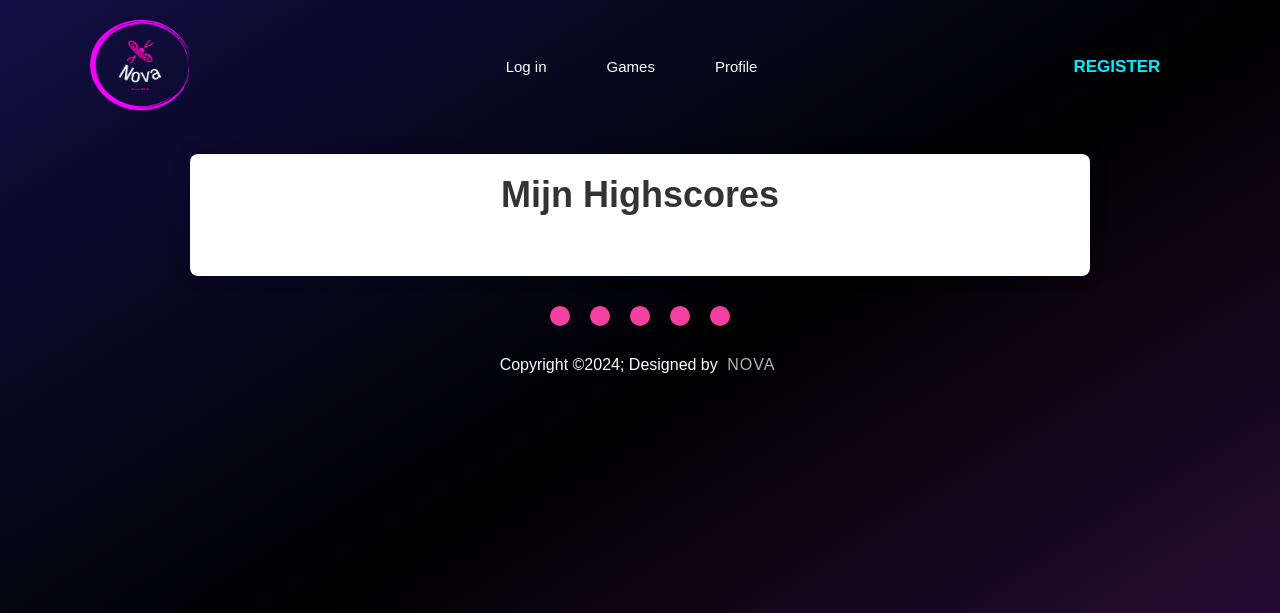
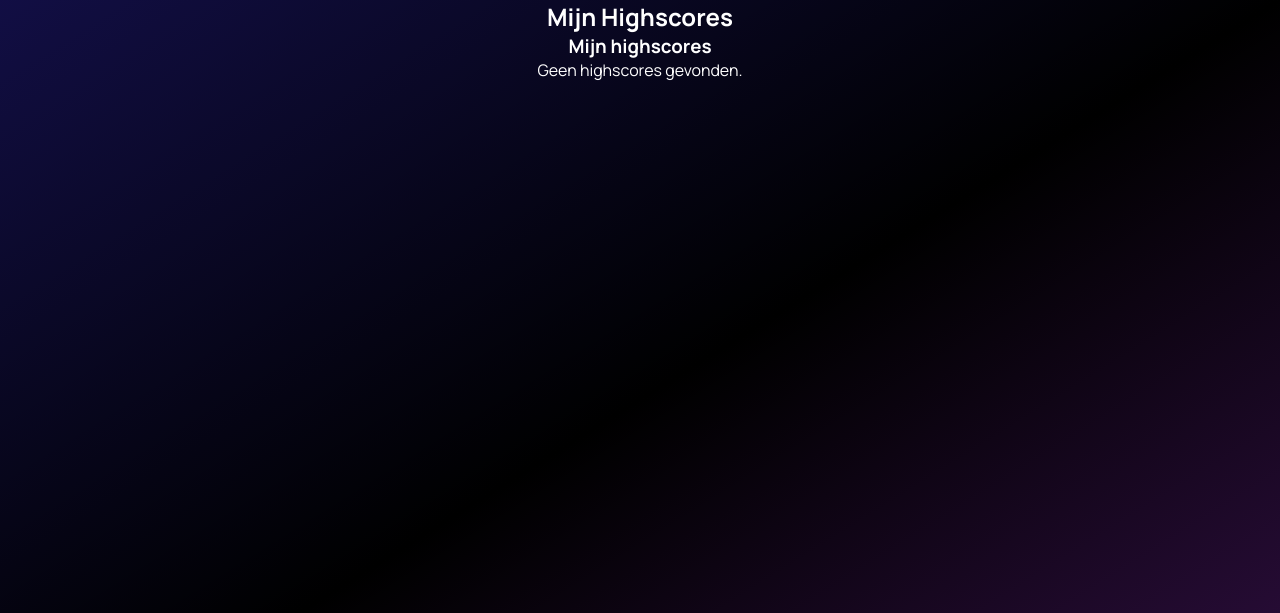
Before and after one commit to PixelPlayGroundSWDklasD/groep4-Almir-Arda-Muhammed, a PHP site: page /highscores.php in a window 1280 px wide. Shown: the top 613 px of the page. Run offline with PHP 8.4, Linux system fonts and the light colour scheme; data that the repository does not hold is empty.

Commit message:
highscores pagina
pagina om jou highscores te zien

```diff
--- a/highscores.php
+++ b/highscores.php
@@ -1,88 +1,61 @@
+<?php
+include 'lib/connection.php';
+
+// Placeholder voor sessie start
+// session_start();
+
+// Simulatie van ingelogde gebruiker (vervang dit door daadwerkelijke sessiecontrole)
+$user_id = 1; // Vervang dit door $_SESSION['user_id'] wanneer sessie actief is
+
+$sql = "SELECT highscore
+        FROM Highscores
+        WHERE gebruiker_id = $user_id
+        ORDER BY highscore DESC
+        LIMIT 5";
+
+$result = mysqli_query($conn, $sql);
+
+if (mysqli_num_rows($result) > 0) {
+    $highscores = mysqli_fetch_all($result, MYSQLI_ASSOC);
+} else {
+    $highscores = [];
+}
+?>
+
 <!DOCTYPE html>
+
 <html lang="nl">
 <head>
     <meta charset="utf-8">
     <meta name="viewport" content="width=device-width, initial-scale=1">
-    <title>Nova Gaming - Highscores</title>
+    <meta name="description" content="">
+    <meta name="author" content="Muhammed yesilkaya">
+    <meta name="keywords" content="">
+    <title>highscores</title>
     <link rel="stylesheet" type="text/css" href="css/style.css">
     <link rel="stylesheet" href="https://unpkg.com/boxicons@latest/css/boxicons.min.css">
     <link href="https://cdn.jsdelivr.net/npm/remixicon@4.2.0/fonts/remixicon.css" rel="stylesheet"/>
-    <link rel="stylesheet" type="text/css" href="css/highscores.css">
-    <style>
-        /* Stijlen voor highscores.php */
-        .mo-1-main-container-highscores {
-            max-width: 900px;
-            margin: 20px auto;
-            background-color: #fff;
-            padding: 20px;
-            border-radius: 8px;
-            box-shadow: 0 0 20px rgba(0, 0, 0, 0.1);
-        }
-
-        .mo-2-page-title-highscores {
-            font-size: 36px;
-            color: #333;
-            text-align: center;
-            margin-bottom: 20px;
-        }
-
-        .scores-container {
-            margin-top: 40px;
-        }
-
-        .game-scores {
-            background-color: #f9f9f9;
-            padding: 20px;
-            margin-bottom: 20px;
-            border-radius: 8px;
-            box-shadow: 0 0 10px rgba(0, 0, 0, 0.1);
-        }
-
-        .game-scores h2 {
-            font-size: 28px;
-            color: #333;
-            margin-bottom: 15px;
-        }
-
-
-
-        .game-scores ul {
-            list-style: none;
-            padding: 0;
-        }
-
-        .game-scores ul li {
-            font-size: 18px;
-            color: #666;
-            margin-bottom: 10px;
-        }
-    </style>
+    <link rel="preconnect" href="https://fonts.googleapis.com">
+    <link rel="preconnect" href="https://fonts.gstatic.com" crossorigin>
+    <link href="https://fonts.googleapis.com/css2?family=Manrope:wght@200..800&display=swap" rel="stylesheet">
+    <link rel="stylesheet" href="https://cdnjs.cloudflare.com/ajax/libs/font-awesome/6.5.1/css/all.min.css" integrity="sha512-DTOQO9RWCH3ppGqcWaEA1BIZOC6xxalwEsw9c2QQeAIftl+Vegovlnee1c9QX4TctnWMn13TZye+giMm8e2LwA==" crossorigin="anonymous" referrerpolicy="no-referrer" />
 </head>
 <body>
-    <?php include 'header.php'; ?>
+<section class="mo-3-highscores-section">
+    <h2>Mijn Highscores</h2>
+    <div class="mo-4-game-scores">
+        <h3>Mijn highscores</h3>
+        <ul class="mo-5-scores-list">
+            <?php if (!empty($highscores)) : ?>
+                <?php foreach ($highscores as $highscore) : ?>
+                    <li><?php echo $highscore['highscore']; ?></li>
+                <?php endforeach; ?>
+            <?php else : ?>
+                <li>Geen highscores gevonden.</li>
+            <?php endif; ?>
+        </ul>
+    </div>
+</section>
 
-    <main class="mo-1-main-container-highscores">
-        <h1 class="mo-2-page-title-highscores">Mijn Highscores</h1>
-
-        <div class="scores-container">
-            <?php foreach ($scores as $game_id => $game_scores): ?>
-                <div class="game-scores">
-                    <h2><?php echo htmlspecialchars($games[$game_id]); ?></h2>
-                    <ul>
-                        <?php
-                        // Limit to top 5 scores per game
-                        $top_scores = array_slice($game_scores, 0, 5);
-                        foreach ($top_scores as $score): ?>
-                            <li>Highscore: <?php echo htmlspecialchars($score['highscore']); ?> - Datum: <?php echo htmlspecialchars($score['timestamp']); ?></li>
-                        <?php endforeach; ?>
-                    </ul>
-                </div>
-            <?php endforeach; ?>
-        </div>
-    </main>
-
-    <?php include 'footer.php'; ?>
-    <script src="https://unpkg.com/scrollreveal"></script>
-    <script src="js/app.js"></script>
 </body>
 </html>
```
